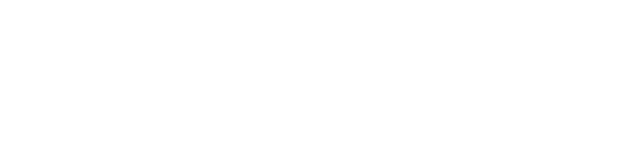
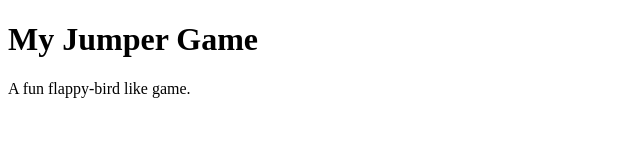
Before and after one commit to Sedat2121/Sololearn_Game_App, a plain HTML site: page index.html in a window 1280 px wide. Shown: the whole page, without its empty margins (0-640 px from the left). Drawn offline with Linux system fonts and the light colour scheme.

Commit message:
html and css are created

```diff
--- a/index.html
+++ b/index.html
@@ -7,6 +7,7 @@
     <title>Bouncing ball game</title>
 </head>
 <body>
-
+    <h1>My Jumper Game</h1>
+    <p>A fun flappy-bird like game.</p>
 </body>
 </html>
```
Also changed, not shown: 1 other file.
